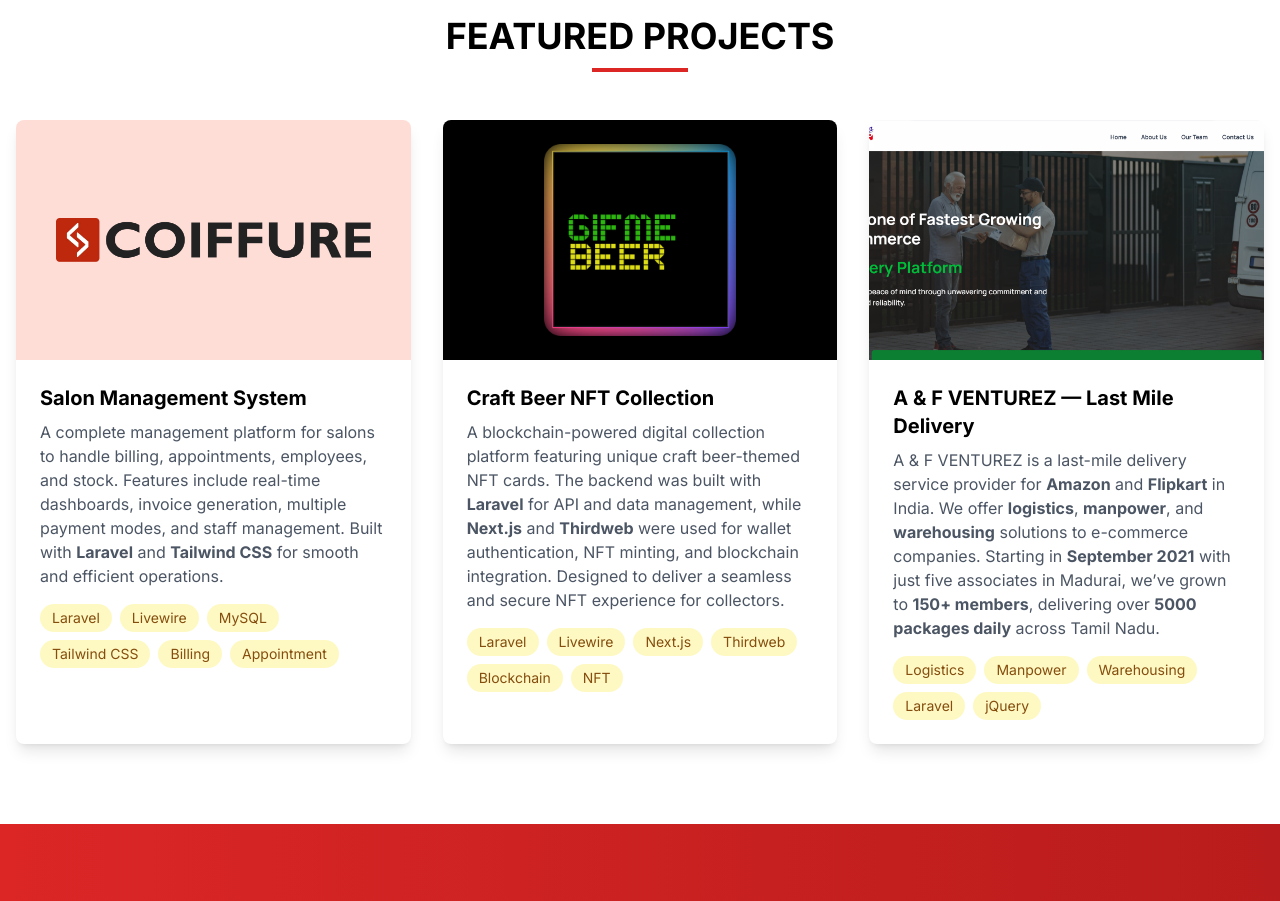
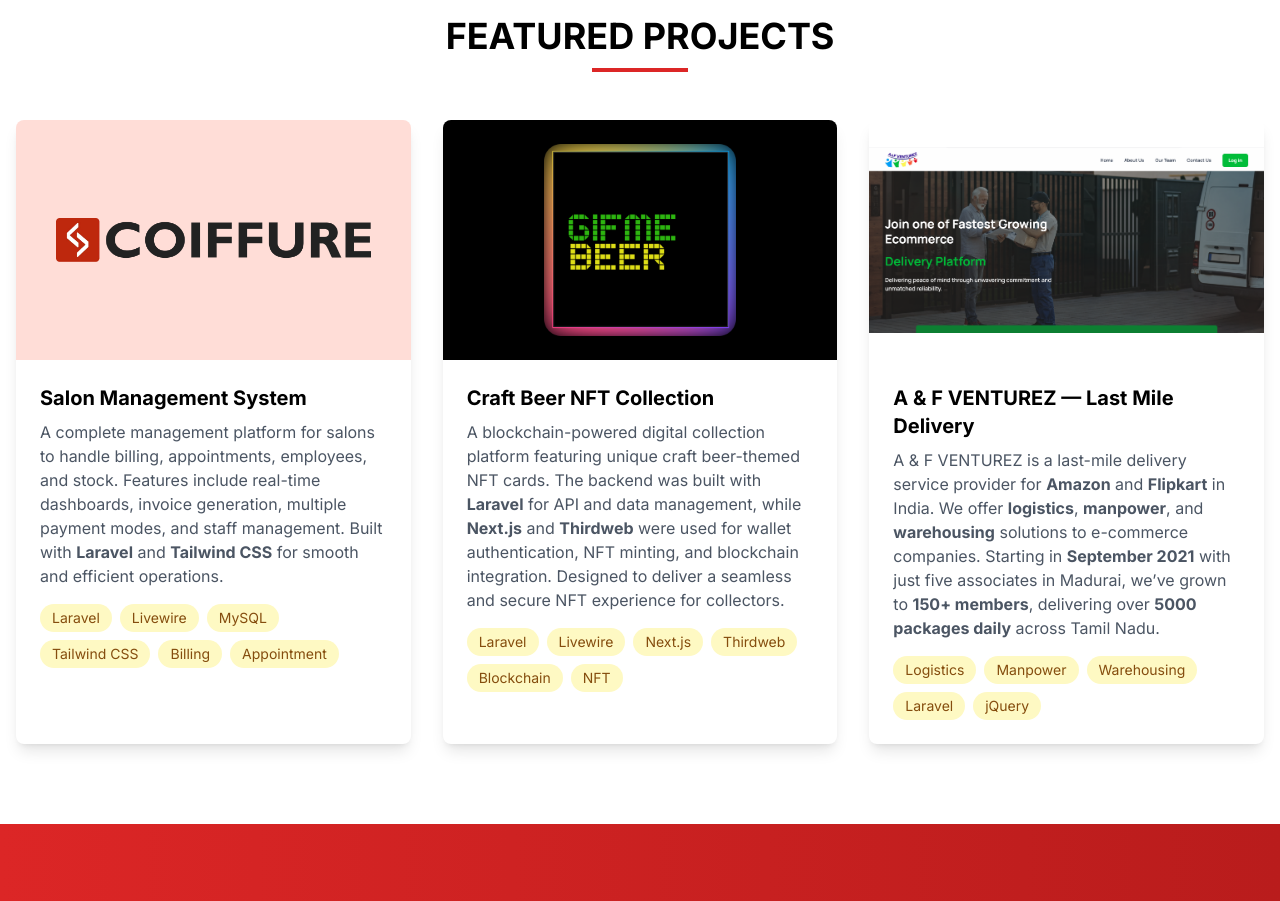
Before and after one commit to hariprasanth-06/hariprasanth-06.github.io, a website: page index.html in a window 1280 px wide. Shown: the part 1500-2401 px from the top of the page. Drawn offline with nearby package versions, Linux system fonts and the light colour scheme.

```diff
--- a/index.html
+++ b/index.html
@@ -340,7 +340,7 @@
             <div
                 class="rounded-lg overflow-hidden  cursor-pointer shadow-lg bg-white hover:shadow-2xl  transition-shadow duration-300">
                 <div class="h-60  flex items-center justify-center">
-                    <img src="src/assets/anf.png" alt="ANF VENTUREZ" class="w-full h-full object-cover cursor-pointer">
+                    <img src="src/assets/anf.png" alt="ANF VENTUREZ" class="w-full h-full object-contain cursor-pointer">
                 </div>
                 <div class="p-6">
                     <h3 class="font-bold mb-2 text-xl">A &amp; F VENTUREZ — Last Mile Delivery</h3>
```
Also changed, not shown: dist/output.css.
